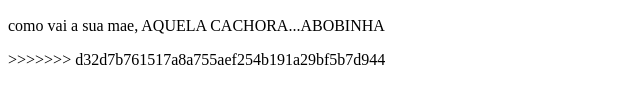
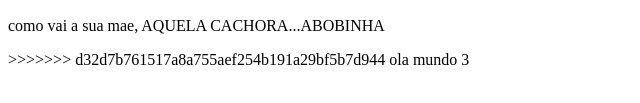
Before and after one commit to DavizeradaZS/SENAC, a plain HTML site: page index.html in a window 1280 px wide. Shown: the part 281-384 px from the top of the page, 0-640 px from the left. Drawn offline with Linux system fonts and the light colour scheme.

Commit message:
Update index.html

```diff
--- a/index.html
+++ b/index.html
@@ -19,3 +19,5 @@
 <h2> Ola mundo.</h2>
 <p> como vai a sua mae, AQUELA CACHORA...ABOBINHA</p>
 >>>>>>> d32d7b761517a8a755aef254b191a29bf5b7d944
+
+    <h> ola mundo 3</h>
```
